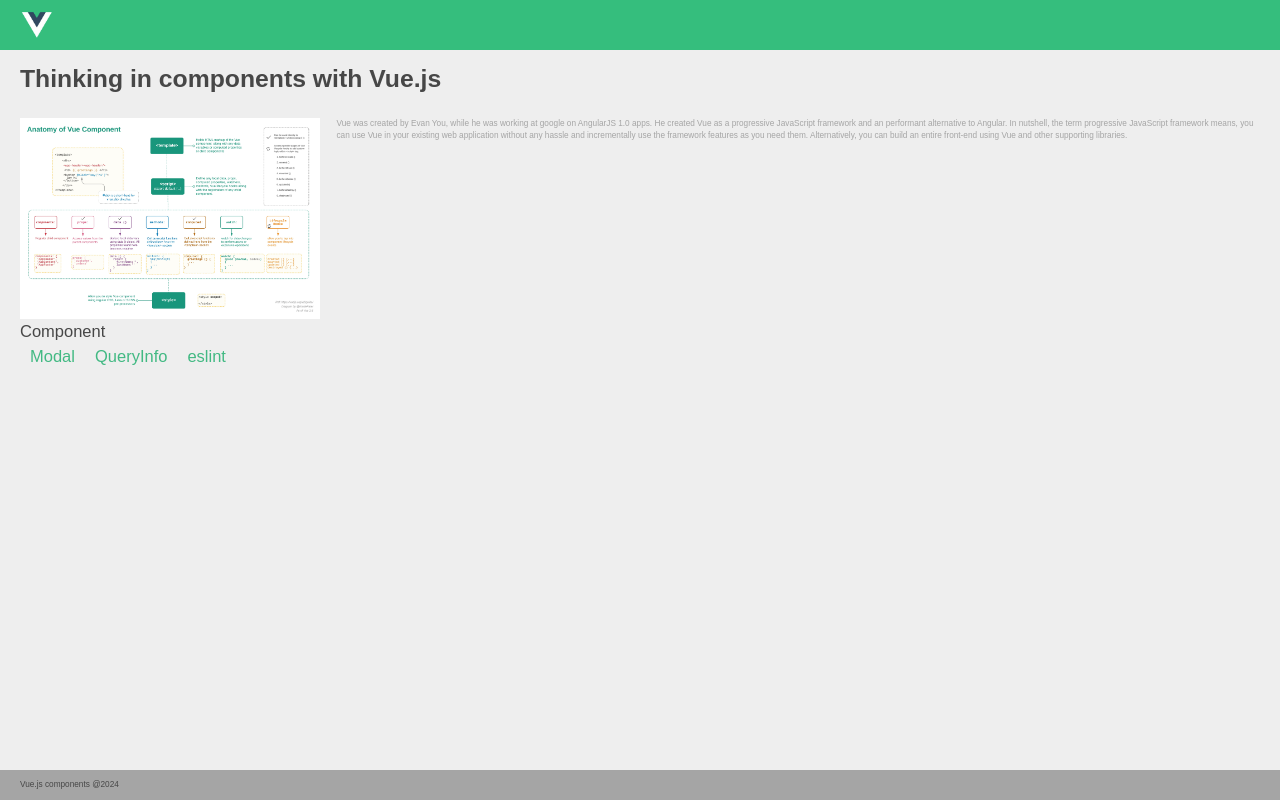
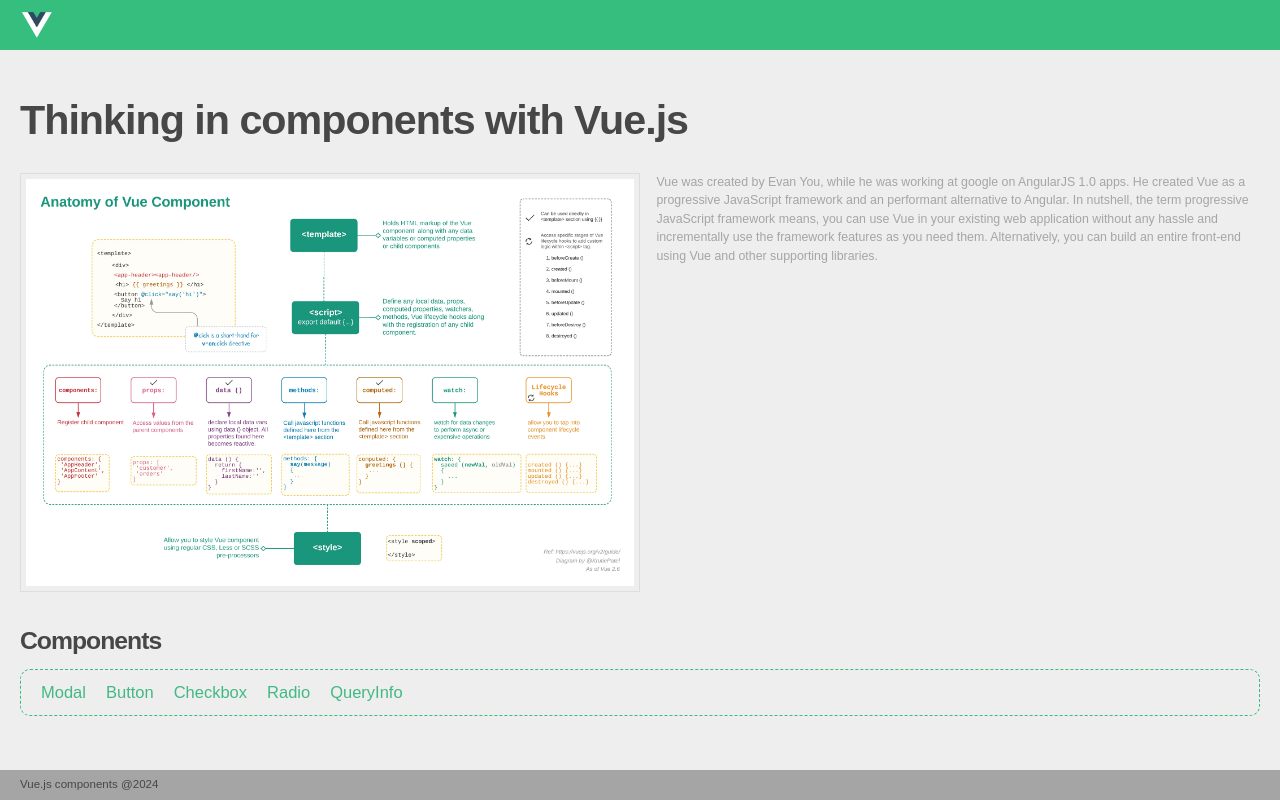
Before and after one commit to yoolimpark88/vue_components, a Vue app: page / in a window 1280 px wide. Built offline with nearby package versions, Linux system fonts and the light colour scheme; a web font is replaced by a local one.

Commit message:
레이아웃 정리

```diff
--- a/src/components/common/ScGnb.vue
+++ b/src/components/common/ScGnb.vue
@@ -2,7 +2,7 @@
   <header>
     <div class="sc-gnb flex-grow text-left">
       <router-link to="/">
-        <div>
+        <div class="w-fit">
           <img src="@/assets/img/logo-color.png" class="h-[30px]" />
         </div>
       </router-link>
--- a/src/components/common/ScModal.vue
+++ b/src/components/common/ScModal.vue
@@ -98,21 +98,21 @@
   </teleport>
 </template>
 <script>
-import { useSlots } from 'vue';
+import { useSlots } from "vue";
 
 export default {
-  name: 'ScModal',
-  emits: ['opened', 'closed', 'closeIcon'],
+  name: "ScModal",
+  emits: ["opened", "closed", "closeIcon"],
   props: {
     title: {
       type: String,
-      default: '',
+      default: "",
     },
     size: {
       type: String,
-      default: '',
+      default: "",
       validator: (value) =>
-        ['', 'full', 'large', 'medium', 'small'].includes(value),
+        ["", "full", "large", "medium", "small"].includes(value),
     },
     width: {
       type: [String, Number],
@@ -162,7 +162,7 @@
       isOpen: false,
       isDragging: false,
       isResizing: false,
-      resizeDirection: '',
+      resizeDirection: "",
       startWidth: 0,
       startHeight: 0,
       startX: 0,
@@ -176,13 +176,16 @@
   computed: {
     customSize() {
       const style = {};
-      if (this.$util.isNotEmpty(this.width)) {
-        style.width = `${this.width}`.endsWith('px')
+      const isNotEmpty = (value) =>
+        value !== null && value !== undefined && value !== "";
+
+      if (isNotEmpty(this.width)) {
+        style.width = `${this.width}`.endsWith("px")
           ? this.width
           : `${this.width}px`;
       }
-      if (this.$util.isNotEmpty(this.height)) {
-        style.height = `${this.height}`.endsWith('px')
+      if (isNotEmpty(this.height)) {
+        style.height = `${this.height}`.endsWith("px")
           ? this.height
           : `${this.height}px`;
       }
@@ -191,24 +194,24 @@
   },
   methods: {
     open() {
-      this.$emit('opened');
+      this.$emit("opened");
       this.isOpen = true;
     },
     clickCloseIcon() {
-      this.$emit('closeIcon');
+      this.$emit("closeIcon");
       this.$nextTick(() => {
         this.close();
       });
     },
     close() {
-      this.$emit('closed');
+      this.$emit("closed");
       this.isOpen = false;
     },
     startDrag(event) {
       if (!this.$refs.dragContainer.contains(event.target)) return;
       if (this.noDrag) return;
       if (this.isResizing) return;
-      if (!event.target.classList.contains('drag-handle')) {
+      if (!event.target.classList.contains("drag-handle")) {
         return;
       }
       this.isDragging = true;
@@ -216,8 +219,8 @@
       this.dragPosition.x = event.clientX - this.$refs.dragContainer.offsetLeft;
       this.dragPosition.y = event.clientY - this.$refs.dragContainer.offsetTop;
 
-      document.addEventListener('mousemove', this.onDrag);
-      document.addEventListener('mouseup', this.stopDrag);
+      document.addEventListener("mousemove", this.onDrag);
+      document.addEventListener("mouseup", this.stopDrag);
     },
     stopDrag(event) {
       this.isDragging = false;
@@ -228,8 +231,8 @@
       this.startY =
         event.clientY - this.$refs.dragContainer.getBoundingClientRect().bottom;
 
-      document.removeEventListener('mousemove', this.onDrag);
-      document.removeEventListener('mouseup', this.stopDrag);
+      document.removeEventListener("mousemove", this.onDrag);
+      document.removeEventListener("mouseup", this.stopDrag);
     },
     onDrag(event) {
       // if (!this.$refs.dragContainer.contains(event.target)) return;
@@ -243,21 +246,21 @@
       this.$refs.dragContainer.style.width = `${this.$refs.dragContainer.offsetWidth}px`;
       this.$refs.dragContainer.style.height = `${this.$refs.dragContainer.offsetHeight}px`;
     },
-    startResize(event, resizeDirection = 'bottomRight') {
+    startResize(event, resizeDirection = "bottomRight") {
       if (!this.$refs.dragContainer.contains(event.target)) return;
       if (this.noResize) return;
       if (this.isDragging) return;
       // console.info('startResize', resizeDirection);
       this.isResizing = true;
-      this.$refs.dragContainer.classList.add('user-select-none');
+      this.$refs.dragContainer.classList.add("user-select-none");
       this.resizeDirection = resizeDirection;
       this.startWidth = this.$refs.dragContainer.offsetWidth;
       this.startHeight = this.$refs.dragContainer.offsetHeight;
       this.startX = event.clientX;
       this.startY = event.clientY;
 
-      document.addEventListener('mousemove', this.onResize);
-      document.addEventListener('mouseup', this.stopResize);
+      document.addEventListener("mousemove", this.onResize);
+      document.addEventListener("mouseup", this.stopResize);
     },
     onResize(event) {
       // if (!this.$refs.dragContainer.contains(event.target)) return;
@@ -278,11 +281,11 @@
       // width, height 최소 200 180
 
       switch (this.resizeDirection) {
-        case 'bottomRight':
+        case "bottomRight":
           $container.style.width = `${this.startWidth + deltaX}px`;
           $container.style.height = `${this.startHeight + deltaY}px`;
           break;
-        case 'topLeft':
+        case "topLeft":
           // 왼쪽상단 리사이즈 : 너비와 높이 감소 및 위치 조정
           newWidth = Math.max(this.startWidth - deltaX, minWidth);
           newHeight = Math.max(this.startHeight - deltaY, minHeight);
@@ -301,7 +304,7 @@
             $container.style.top = `${this.startY + deltaY}px`;
           }
           break;
-        case 'bottomLeft':
+        case "bottomLeft":
           // 왼쪽 하단 : 너비 감소 및 위치 조정 , 높이 증가
           newWidth = Math.max(this.startWidth - deltaX, minWidth);
           newHeight = Math.max(this.startHeight + deltaY, minHeight);
@@ -311,7 +314,7 @@
             $container.style.left = `${this.startX + deltaX}px`;
           }
           break;
-        case 'topRight':
+        case "topRight":
           // 오른쪽상단 : 높이 감소 및 위치 조정 , 너비 증가
           newWidth = Math.max(this.startWidth + deltaX, minWidth);
           newHeight = Math.max(this.startHeight - deltaY, minHeight);
@@ -321,25 +324,25 @@
             $container.style.top = `${this.startY + deltaY}px`;
           }
           break;
-        case 'top':
+        case "top":
           newHeight = Math.max(this.startHeight - deltaY, minHeight);
           $container.style.height = `${newHeight}px`;
           if (newHeight !== minHeight) {
             $container.style.top = `${this.startY + deltaY}px`;
           }
           break;
-        case 'left':
+        case "left":
           newWidth = Math.max(this.startWidth - deltaX, minWidth);
           $container.style.width = `${newWidth}px`;
           if (newWidth !== minWidth) {
             $container.style.left = `${this.startX + deltaX}px`;
           }
           break;
-        case 'bottom':
+        case "bottom":
           newHeight = Math.max(this.startHeight + deltaY, minHeight);
           $container.style.height = `${newHeight}px`;
           break;
-        case 'right':
+        case "right":
           newWidth = Math.max(this.startWidth + deltaX, minWidth);
           $container.style.width = `${newWidth}px`;
           break;
@@ -350,9 +353,9 @@
     stopResize() {
       // console.info('stopResize');
       this.isResizing = false;
-      this.$refs.dragContainer.classList.remove('user-select-none');
-      document.removeEventListener('mousemove', this.onResize);
-      document.removeEventListener('mouseup', this.stopResize);
+      this.$refs.dragContainer.classList.remove("user-select-none");
+      document.removeEventListener("mousemove", this.onResize);
+      document.removeEventListener("mouseup", this.stopResize);
     },
   },
   mounted() {},
--- a/src/layouts/PortalLayout.vue
+++ b/src/layouts/PortalLayout.vue
@@ -4,8 +4,8 @@
     <sc-gnb />
     <div class="flex flex-col flex-1 h-[calc(100%-80px)] bg-[#eee]">
       <div class="main-container">
-        <h1 class="font-bold">{{ fileName }}</h1>
-        <div class="flex mt-5">
+        <h1>{{ fileName }}</h1>
+        <div class="main-content-wrap flex mt-5">
           <img class="img-main" src="@/assets/img/img-main.webp" />
           <p>
             Vue was created by Evan You, while he was working at google on
@@ -17,7 +17,9 @@
             build an entire front-end using Vue and other supporting libraries.
           </p>
         </div>
-        <div>Component</div>
+        <div class="component-list-wrap">
+          <h2>Components</h2>
+          <div class="items-list">
             <ul>
               <li>
                 <a @click="goToSampleModal">
@@ -25,17 +27,24 @@
                 </a>
               </li>
               <li>
+                <a href="">Button</a>
+              </li>
+              <li>
+                <a href="">Checkbox</a>
+              </li>
+              <li>
+                <a href="">Radio</a>
+              </li>
+              <li>
                 <a @click="goToSampleQueryInfo">
                   <button @click="goToSampleQueryInfo">QueryInfo</button>
                 </a>
               </li>
-          <li>
-            <a href="">eslint</a>
-          </li>
             </ul>
           </div>
         </div>
-
+      </div>
+    </div>
     <footer>Vue.js components @2024</footer>
   </div>
 </template>
--- a/src/style/global.scss
+++ b/src/style/global.scss
@@ -131,19 +131,42 @@
     //border: 1px dashed red;
     display: block;
     position: relative;
-    font-size: 1.5rem;
+    font-size: 2.5rem;
+    font-weight: 700;
+    margin: 30px 0 0 0;
+    letter-spacing: -1px;
   }
+  .main-content-wrap {
     .img-main {
       display: block;
       position: relative;
-    width: 300px;
+      width: 50%;
+      border: 1px solid #ddd;
+      padding: 5px;
     }
     p {
       display: block;
       position: relative;
-    font-size: 0.5rem;
+      font-size: 0.75rem;
       color: vars.$SC-COLOR-GRAY-50;
       margin: 0 0 0 1rem;
+    }
+  }
+  .component-list-wrap {
+    h2 {
+      display: block;
+      position: relative;
+      font-size: 1.5rem;
+      font-weight: 700;
+      margin: 30px 0 0 0;
+      letter-spacing: -1px;
+    }
+    .items-list {
+      border: 1px dashed vars.$SC-PRIMARY-COLOR-GREEN;
+      border-radius: 10px;
+      margin: 10px 0 0 0;
+      padding: 10px;
+    }
   }
 }
 
@@ -167,5 +190,5 @@
   position: relative;
   height: 30px;
   padding: 0 20px;
-  font-size: 0.5rem;
+  font-size: 0.7rem;
 }
```
Lines whose indentation alone changed are shown as unchanged.
